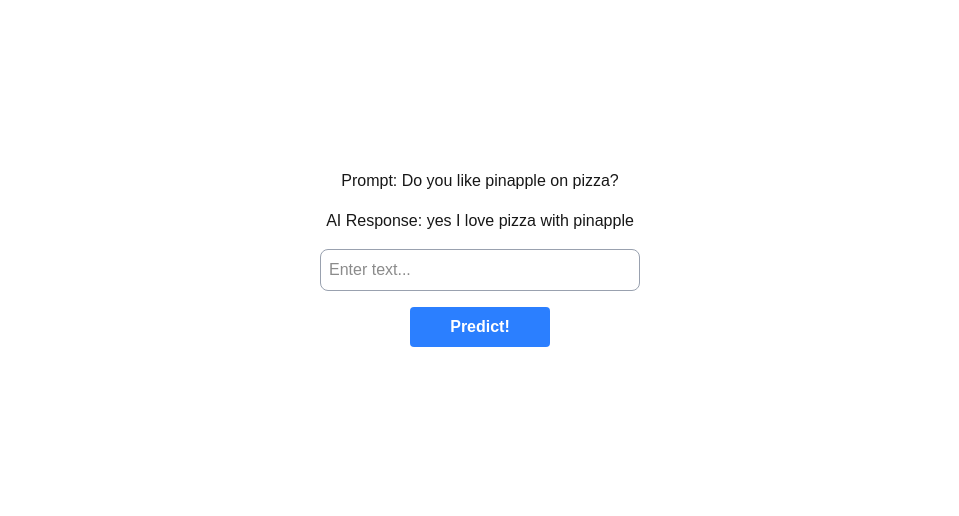
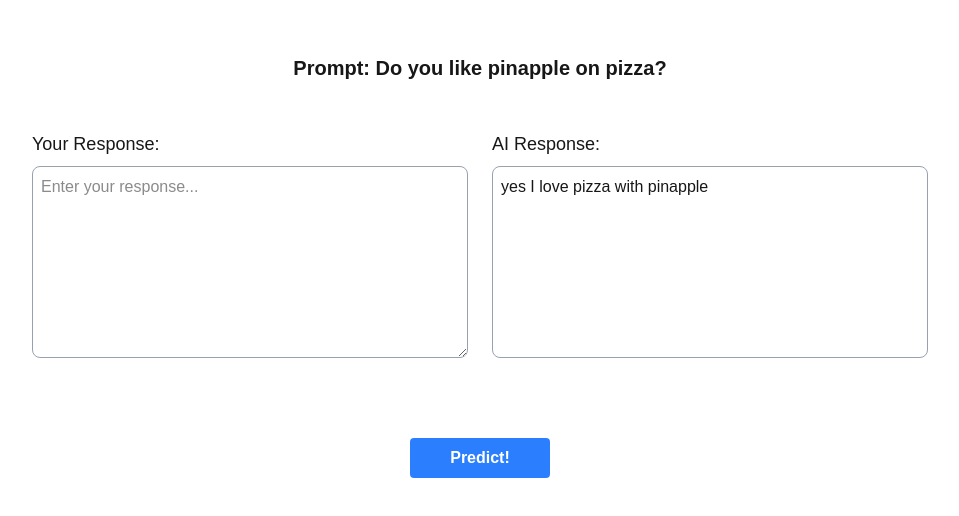
Before and after one commit to justinsiek/model-citizens, a Next.js app in the folder client/: page / in a window 1280 px wide. Shown: the part 134-650 px from the top of the page, without its empty margins (160-1119 px from the left). Built offline with nearby package versions, Linux system fonts and the light colour scheme.

Commit message:
whatever

```diff
--- a/client/src/app/page.js
+++ b/client/src/app/page.js
@@ -6,7 +6,16 @@ function Index() {
   const [prompt, setPrompt] = useState('Do you like pinapple on pizza?');
   const [aiResponse, setAiResponse] = useState('yes I love pizza with pinapple');
   const [userResponse, setUserResponse] = useState('');
-  const [result, setResult] = useState('');
+  const [results, setResults] = useState([]);
+
+  // Array of 50 different person emojis
+  const personEmojis = [
+    '👨', '👩', '👶', '👴', '👵', '👱', '👮', '👷', '💂', '🕵️',
+    '👨‍⚕️', '👩‍⚕️', '👨‍🎓', '👩‍🎓', '👨‍🏫', '👩‍🏫', '👨‍⚖️', '👩‍⚖️', '👨‍🌾', '👩‍🌾',
+    '👨‍🍳', '👩‍🍳', '👨‍🔧', '👩‍🔧', '👨‍🏭', '👩‍🏭', '👨‍💼', '👩‍💼', '👨‍🔬', '👩‍🔬',
+    '👨‍💻', '👩‍💻', '👨‍🚀', '👩‍🚀', '👨‍🚒', '👩‍🚒', '👳', '🧕', '👲', '🧔',
+    '🤵', '👰', '🤰', '🤱', '👼', '🎅', '🤶', '🧙', '🧚', '🧛'
+  ];
 
   const predict = () => {
     fetch(`http://127.0.0.1:5000/api/predict?user_response=${userResponse}&prompt=${prompt}&ai_response=${aiResponse}`)
@@ -14,27 +23,58 @@ function Index() {
         return response.json();
       })
       .then(data => {
-        setResult(`Result: ${data.result}`);
+        setResults(data.result);
       });
   };
 
   return (
-    <div className='flex flex-col justify-center items-center h-screen'>
-      <p className='mb-4'>Prompt: {prompt}</p>
-      <p className='mb-4'>AI Response: {aiResponse}</p>
+    <div className='flex flex-col justify-center items-center h-screen p-4'>
+      <div className='w-full max-w-4xl mb-8'>
+        <h3 className='text-xl font-semibold mb-4 text-center'>Prompt: {prompt}</h3>
+      </div>
 
-      <input
-        className='border border-gray-400 p-2 w-1/4 rounded-lg mb-4'
-        type="text"
-        value={userResponse}
-        onChange={(e) => setUserResponse(e.target.value)}
-        placeholder="Enter text..."
-      />
+      <div className='w-full max-w-4xl flex flex-row gap-6 mb-8'>
+        {/* User Response Section - Left Side */}
+        <div className='flex-1 flex flex-col'>
+          <h4 className='text-lg font-medium mb-2'>Your Response:</h4>
+          <textarea
+            className='border border-gray-400 p-2 rounded-lg mb-2 h-48 w-full'
+            value={userResponse}
+            onChange={(e) => setUserResponse(e.target.value)}
+            placeholder="Enter your response..."
+          />
+          <div className='flex flex-wrap gap-1 min-h-10'>
+            {results.map((probability, index) => (
+              probability >= 0.5 ?
+                <span key={index} className='text-2xl' title={`Probability: ${probability.toFixed(2)}`}>
+                  {personEmojis[index % personEmojis.length]}
+                </span> : null
+            ))}
+          </div>
+        </div>
+
+        {/* AI Response Section - Right Side */}
+        <div className='flex-1 flex flex-col'>
+          <h4 className='text-lg font-medium mb-2'>AI Response:</h4>
+          <div className='border border-gray-400 p-2 rounded-lg mb-2 h-48 w-full overflow-auto'>
+            {aiResponse}
+          </div>
+          <div className='flex flex-wrap gap-1 min-h-10'>
+            {results.map((probability, index) => (
+              probability < 0.5 ?
+                <span key={index} className='text-2xl' title={`Probability: ${probability.toFixed(2)}`}>
+                  {personEmojis[index % personEmojis.length]}
+                </span> : null
+            ))}
+          </div>
+        </div>
+      </div>
+
       <button
         className='bg-blue-500 hover:bg-blue-700 text-white font-bold py-2 px-10 rounded'
-        onClick={predict}>Predict!</button>
-      <p className='mb-4'>{result}</p>
-
+        onClick={predict}>
+        Predict!
+      </button>
     </div>
   );
 }
```
